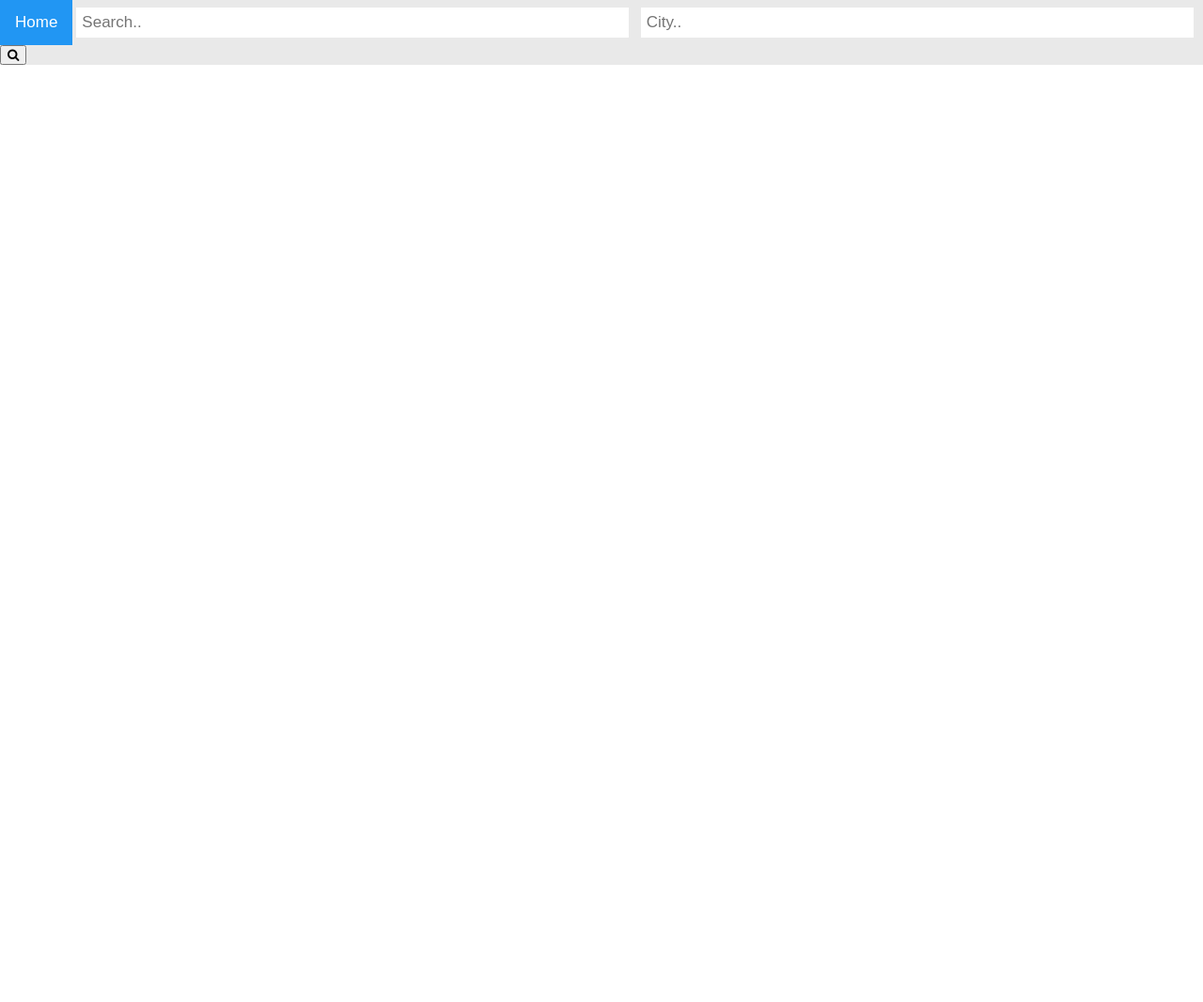
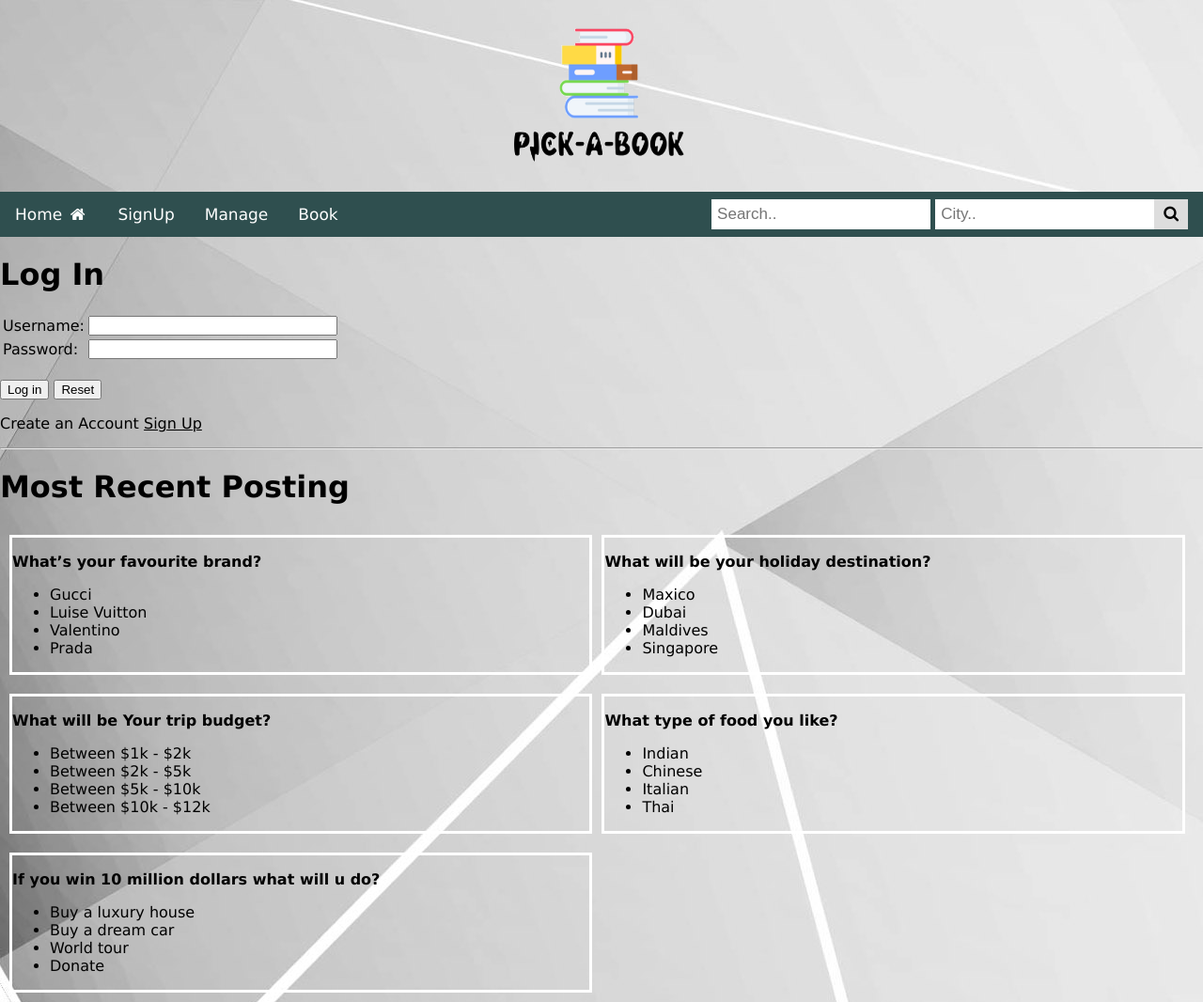
Before and after one commit to subahturna/CS372, a plain HTML site: page pages/index.html in a window 1280 px wide. Shown: the whole page at 94% size. Before the commit the page ends 800 px from the top, so only its background shows below. Drawn offline with Linux system fonts and the light colour scheme.

```diff
--- a/js/search.js
+++ b/js/search.js
@@ -15,9 +15,12 @@ window.onload = function() {
 
           var authors = obj.items[0].volumeInfo.authors[0];
           var title = obj.items[0].volumeInfo.title;
+          var subtitle = obj.items[0].volumeInfo.subtitle;
+          var cover = obj.items[0].volumeInfo.imageLinks.smallThumbnail;
 
           document.getElementById("author").innerHTML = authors;
           document.getElementById("title").innerHTML = title;
+          document.getElementById("subtitle").innerHTML = subtitle;
           document.getElementById("cover").src = cover;
         }
       };
--- a/pages/index.html
+++ b/pages/index.html
@@ -1,25 +1,92 @@
 <!DOCTYPE html>
 <html>
     <head>
-    <title>Home</title>
-    <link rel="stylesheet" href="../css/style.css" />
-    <link rel="stylesheet" href="https://cdnjs.cloudflare.com/ajax/libs/font-awesome/4.7.0/css/font-awesome.min.css" />
-    <script type="text/javascript" src="../js/search.js"></script>
+	<link rel="stylesheet" href="https://cdnjs.cloudflare.com/ajax/libs/font-awesome/4.7.0/css/font-awesome.min.css">
+        <meta name="viewport" content="width=device-width, initial-scale=1">
+        <link rel = "stylesheet"
+              type = "text/css"
+              href = "../css/myStyle.css" />
+        <title>Pick-a-Book</title>
     </head>
+
+    <header>
+	<img src="../images/logo.png" style = "display:inline" width = "250" height = "200" />
+    </header>
+
     <body>
         <div class="topnav">
-     <a class="active" href="index.html">Home</a>
-     <div class"search-container">
-        <form id="search-form">
-          <input id="search-field" type="text" placeholder="Search.." name="search" />
-          <input id="city-field" type="text" placeholder="City.." name="city" />
+            <a class="active" href="index.html">Home <i class="fa fa-fw fa-home"> </i></a>
+            <a href="signUp.html">SignUp</a>
+            <a href=".html">Manage</a>
+            <a href=".html">Book</a>
+			  <div class="search-container">
+				<form action="/action_page.php">
+				<input type="text" placeholder="Search.." name="search">
+				<input type="text" placeholder="City.." name="city">
 				<button type="submit"><i class="fa fa-search"></i></button>
 				</form>
 			</div>
         </div>
 
-    <img id="cover"></img>
-    <h1 id="title"></h1>
-    <h1 id="subtitle"></h1>
+        <div class="login">
+            <h1>Log In</h1>
+            <form>
+                <table>
+                    <tr><td>Username: </td><td> <input type="text" name="uname" size="30" required/></td></tr>
+                    <tr><td>Password: </td><td> <input type="password" name="pswd" size="30" required /></td></tr>
+                </table>
+                <br>
+                <button type="Login" class= "btn">Log in</button>
+                <input type="reset" name="Reset" value="Reset" /><br>
+                <p> Create an Account <a href="signUp.html">Sign Up</a></p>
+            </form>
+        </div>
+		<hr/>
+        <h1>Most Recent Posting</h1>
+         <div class="Polls">
+            <p class="question"><b>What’s your favourite brand?</b></p>
+            <ul>
+                <li>Gucci </li>
+                <li>Luise Vuitton</li>
+                <li>Valentino</li>
+                <li>Prada</li>
+            </ul>
+        </div>
+        <div class="Polls">
+            <p class="question"><b>What will be your holiday destination?</b></p>
+            <ul>
+                <li>Maxico</li>
+                <li>Dubai</li>
+                <li>Maldives</li>
+                <li>Singapore</li>
+            </ul>
+        </div>
+        <div class="Polls">
+            <p class="question"><b>What will be Your trip budget?</b></p>
+            <ul>
+                <li>Between $1k - $2k</li>
+                <li>Between $2k - $5k</li>
+                <li>Between $5k - $10k</li>
+                <li>Between $10k - $12k</li>
+            </ul>
+        </div>
+        <div class="Polls">
+            <p class="question"><b>What type of food you like?</b></p>
+            <ul>
+                <li>Indian</li>
+                <li>Chinese</li>
+                <li>Italian</li>
+                <li>Thai</li>
+            </ul>
+        </div>
+        <div class="Polls">
+            <p class="question"><b>If you win 10 million dollars what will u do?</b></p>
+            <ul>
+                <li>Buy a luxury house</li>
+                <li>Buy a dream car</li>
+                <li>World tour</li>
+                <li>Donate</li>
+            </ul>
+        </div>
     </body>
 </html>
```
Lines whose indentation alone changed are shown as unchanged.
